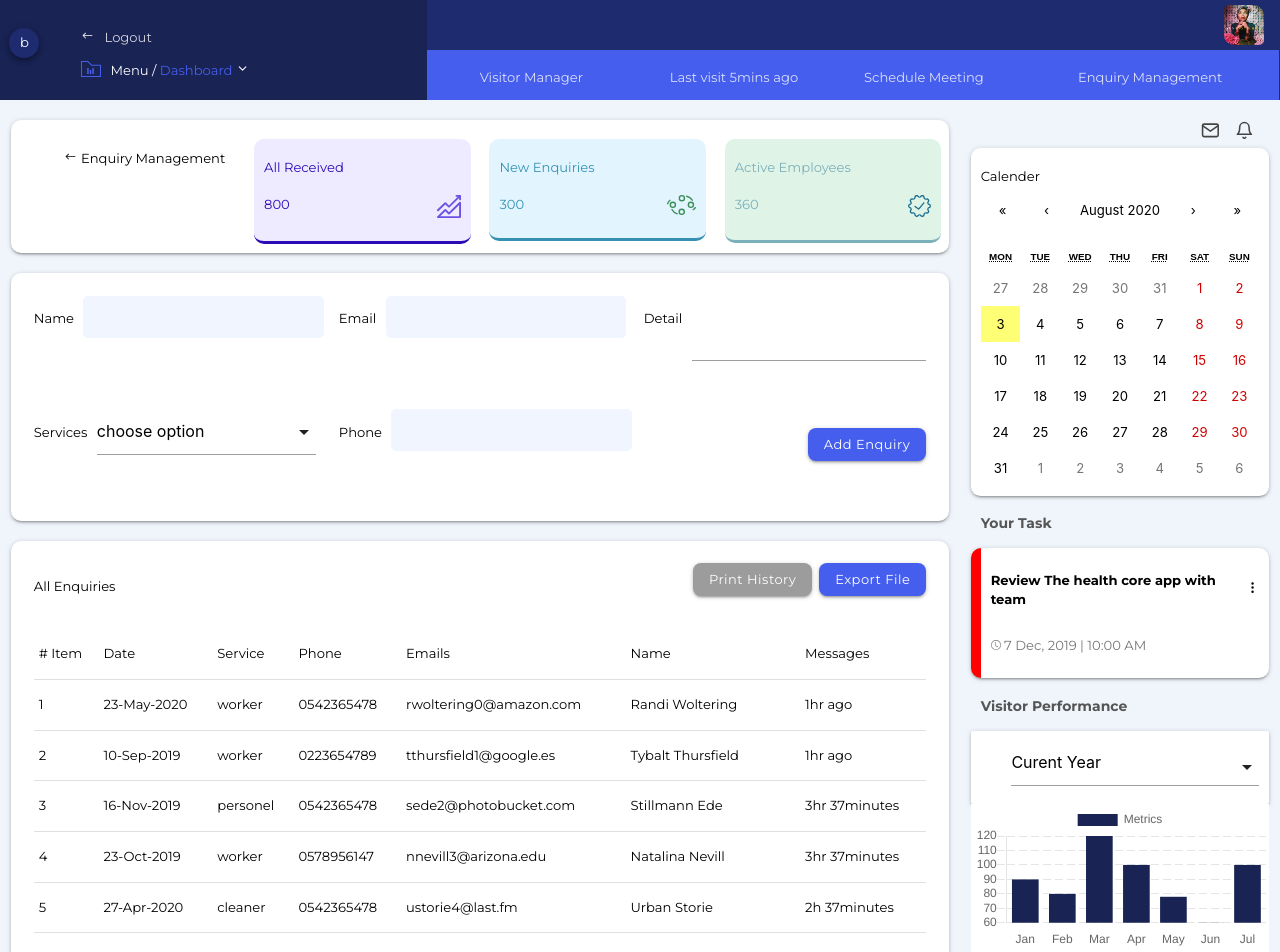
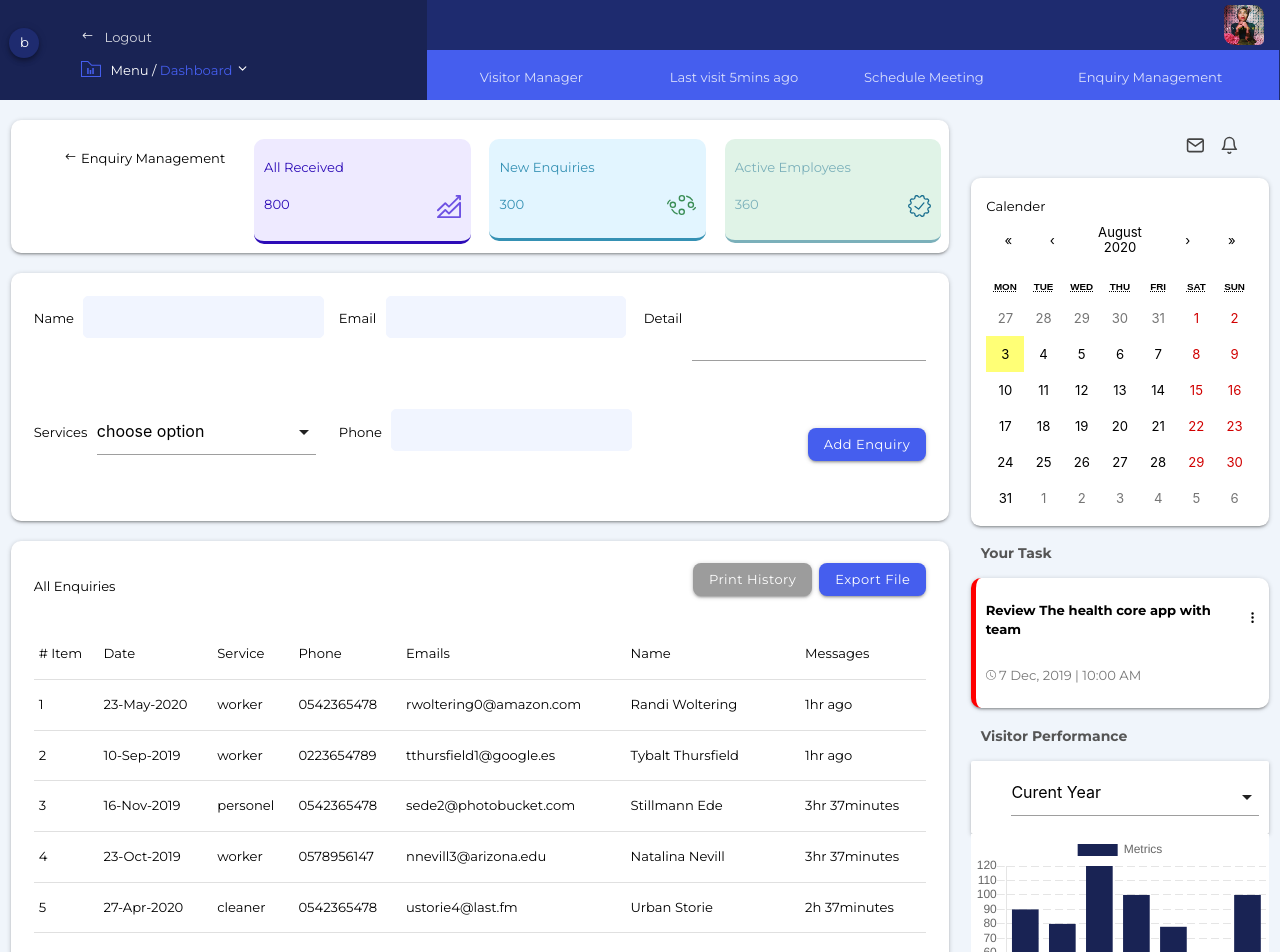
Before and after one commit to danielkpodo/webber-test, a React (Create React App) app: page / in a window 1280 px wide. Shown: the top 952 px of the page. Built offline with nearby package versions, Linux system fonts and the light colour scheme.

Commit message:
adjusted blocks padding and margin

```diff
--- a/src/containers/App.css
+++ b/src/containers/App.css
@@ -235,6 +235,7 @@
 .notifications {
   display: flex;
   justify-content: flex-end;
+  padding: 1rem;
 }
 .notifications a {
   margin-right: 1rem;
@@ -245,7 +246,7 @@
 .calender {
   background: #fff;
   color: #000;
-  padding: 0.625rem 0.625rem;
+  padding: 0.625rem 1rem;
   border-radius: 0.625rem;
 }
 .calender h6 {
@@ -255,7 +256,16 @@
 .calender .calender-view {
   border: none;
 }
+@media (max-width: 768px) {
+  .calender .calender-view {
+    max-width: 100%;
+    margin: auto;
+  }
+}
 
+.task {
+  margin: 0.625rem 0;
+}
 .task h6 {
   color: #555;
   font-size: 14px;
@@ -267,7 +277,7 @@
   border-radius: 10px;
   color: #000;
   padding: 0.625rem;
-  border-left: 10px solid red;
+  border-left: 5px solid red;
 }
 .task .content .duty {
   display: flex;
@@ -285,6 +295,9 @@
   font-size: 10px;
 }
 
+.performance {
+  margin: 0.625rem 0;
+}
 .performance h6 {
   color: #555;
   font-size: 14px;
@@ -313,11 +326,13 @@
   text-transform: uppercase;
   height: 50px;
   margin-top: -0.625rem;
+  margin-bottom: -20px;
 }
 
 body {
   background: #f0f5fb;
   color: #fff;
+  overflow-x: hidden;
   font-size: 0.875rem;
   font-family: "Montserrat", sans-serif;
 }
--- a/src/containers/App.scss
+++ b/src/containers/App.scss
@@ -14,7 +14,7 @@
 body {
   background: $body-bg;
   color: #fff;
-  // overflow-x: hidden;
+  overflow-x: hidden;
   font: {
     size: 0.875rem;
     family: $body-font;
@@ -25,13 +25,3 @@ img {
   max-width: 100%;
   display: block;
 }
-
-// .resizer {
-//   max-width: 62.5rem;
-//   margin: 0 25px;
-// }
-
-// .sidebar-resizer {
-//   max-width: 400px;
-//   margin: 0 auto;
-// }
--- a/src/containers/scss/partials/_calender.scss
+++ b/src/containers/scss/partials/_calender.scss
@@ -1,7 +1,7 @@
 .calender {
   background: #fff;
   color: #000;
-  padding: 0.625rem 0.625rem;
+  padding: 0.625rem 1rem;
   border-radius: 0.625rem;
 
   h6 {
@@ -11,5 +11,9 @@
 
   .calender-view {
     border: none;
+    @include tablet {
+      max-width: 100%;
+      margin: auto;
+    }
   }
 }
--- a/src/containers/scss/partials/_footer.scss
+++ b/src/containers/scss/partials/_footer.scss
@@ -4,4 +4,5 @@
   text-transform: uppercase;
   height: 50px;
   margin-top: -0.625rem;
+  margin-bottom: -20px;
 }
--- a/src/containers/scss/partials/_notifications.scss
+++ b/src/containers/scss/partials/_notifications.scss
@@ -1,6 +1,7 @@
 .notifications {
   display: flex;
   justify-content: flex-end;
+  padding: 1rem;
   a {
     margin-right: 1rem;
     color: #444;
--- a/src/containers/scss/partials/_performance.scss
+++ b/src/containers/scss/partials/_performance.scss
@@ -1,4 +1,5 @@
 .performance {
+  margin: 0.625rem 0;
   h6 {
     color: #555;
     font-size: 14px;
--- a/src/containers/scss/partials/_task.scss
+++ b/src/containers/scss/partials/_task.scss
@@ -1,4 +1,5 @@
 .task {
+  margin: 0.625rem 0;
   h6 {
     color: #555;
     font-size: 14px;
@@ -10,7 +11,7 @@
     border-radius: 10px;
     color: #000;
     padding: 0.625rem;
-    border-left: 10px solid red;
+    border-left: 5px solid red;
     .duty {
       > p {
         font-weight: 600;
```
Also changed, not shown: 1 other file (tests, documents, lock files or other folders).
